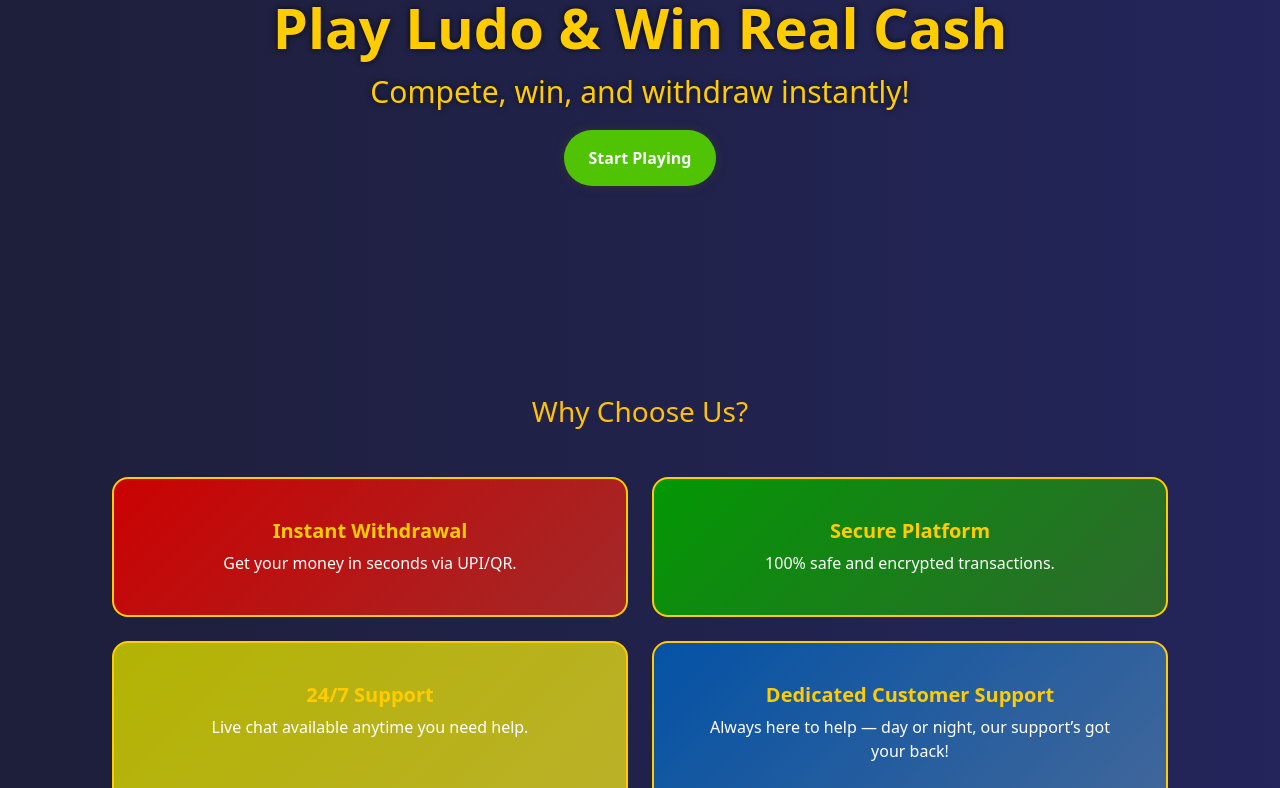
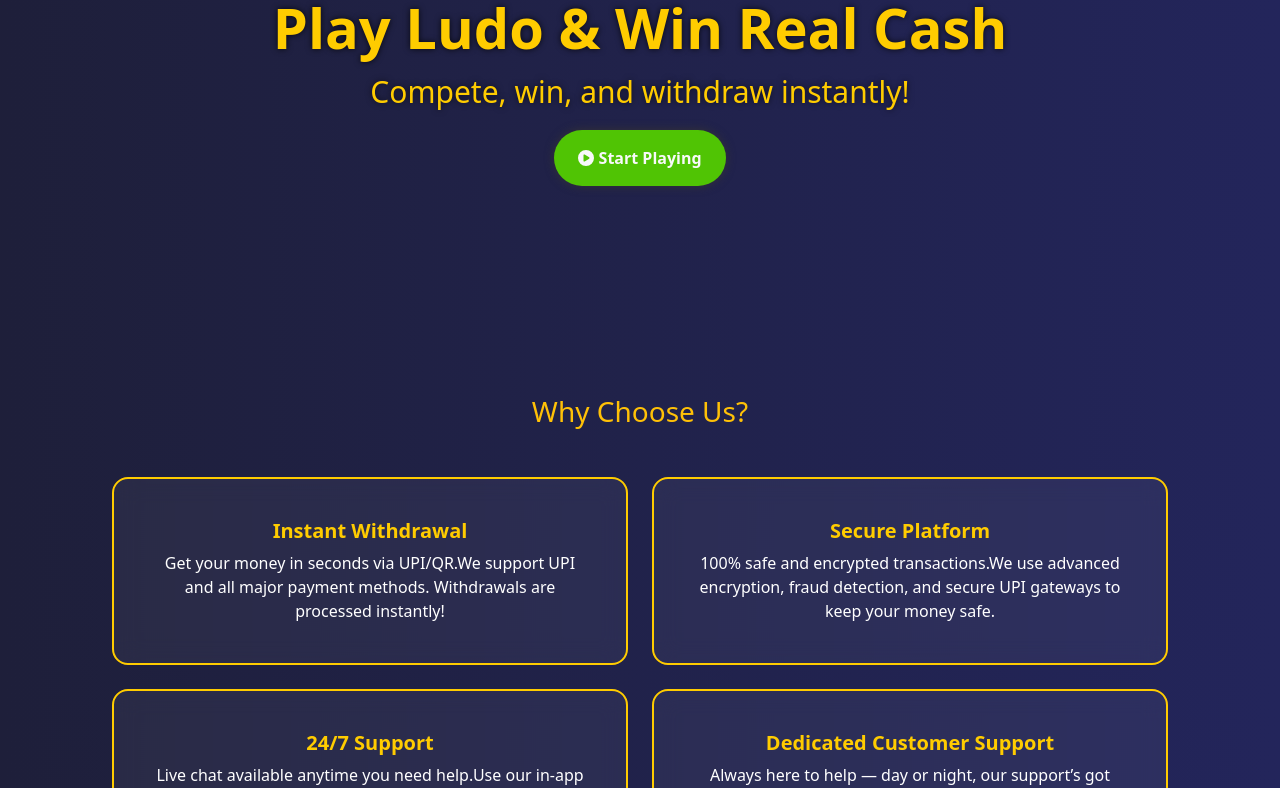
Before and after one commit to fojdar001/WinLudoProject, a React (Vite) app in the folder Frontend/ludo-frontend/: page / in a window 1280 px wide. Shown: the part 781-1569 px from the top of the page. Built offline with nearby package versions, Linux system fonts and the light colour scheme.

Commit message:
frontend

```diff
--- a/Frontend/ludo-frontend/package.json
+++ b/Frontend/ludo-frontend/package.json
@@ -13,6 +13,10 @@
     "django-start": "cmd /c \"cd /d C:\\Users\\HP\\Desktop\\Main\\WinLudoProject\\Backend\\ludo_backend && py manage.py runserver\""
   },
   "dependencies": {
+    "@fortawesome/fontawesome-svg-core": "^6.7.2",
+    "@fortawesome/free-brands-svg-icons": "^6.7.2",
+    "@fortawesome/free-solid-svg-icons": "^6.7.2",
+    "@fortawesome/react-fontawesome": "^0.2.2",
     "axios": "^1.8.4",
     "bootstrap": "^5.3.4",
     "react": "^19.0.0",
--- a/Frontend/ludo-frontend/src/components/Features.jsx
+++ b/Frontend/ludo-frontend/src/components/Features.jsx
@@ -3,9 +3,9 @@ import 'bootstrap/dist/css/bootstrap.min.css';
 import './css/Feautures.css';
 
 const features = [
-  { title: 'Instant Withdrawal', desc: 'Get your money in seconds via UPI/QR.', color: 'card-red' },
-  { title: 'Secure Platform', desc: '100% safe and encrypted transactions.', color: 'card-green' },
-  { title: '24/7 Support', desc: 'Live chat available anytime you need help.', color: 'card-yellow' },
+  { title: 'Instant Withdrawal', desc: 'Get your money in seconds via UPI/QR.We support UPI and all major payment methods. Withdrawals are processed instantly!', color: 'card-red' },
+  { title: 'Secure Platform', desc: '100% safe and encrypted transactions.We use advanced encryption, fraud detection, and secure UPI gateways to keep your money safe.', color: 'card-green' },
+  { title: ' 24/7 Support', desc: 'Live chat available anytime you need help.Use our in-app Live Chat (bottom-right) available 24/7', color: 'card-yellow' },
   { title: 'Dedicated Customer Support', desc: 'Always here to help — day or night, our support’s got your back!', color: 'card-blue' },
 ];
 
@@ -16,7 +16,7 @@ const Features = () => {
       <div className="container">
         <div className="row">
           {features.map((feature, index) => (
-            <div className="col-12 col-md-6 mb-4" key={index}>
+            <div className="col-6 col-sm-6 col-md-6 mb-4" key={index}>
               <div className={`card custom-card ${feature.color} text-center h-100 animate-card delay-${index}`}>
                 <div className="card-body">
                   <h5 className="card-title text-gold fw-bold">{feature.title}</h5>
@@ -27,6 +27,8 @@ const Features = () => {
           ))}
         </div>
       </div>
+
+
     </section>
   );
 };
--- a/Frontend/ludo-frontend/src/components/Hero.jsx
+++ b/Frontend/ludo-frontend/src/components/Hero.jsx
@@ -3,6 +3,9 @@ import 'bootstrap/dist/css/bootstrap.min.css';
 import './css/hero.css'
 import homepage from '../assets/homepage.png'
 import  { useState, useEffect } from 'react';
+import { FontAwesomeIcon } from '@fortawesome/react-fontawesome';
+import { faCirclePlay } from '@fortawesome/free-solid-svg-icons';
+
 
 
 
@@ -34,7 +37,7 @@ useEffect(() => {
     <img src="https://static-perf1.zupee.com/blog-images/uploads/2023/09/ludo-win-cash-online.webp" className="img-fluid" alt="..." />
   </div>
   <div className={`slide fade ${currentSlide === 4 ? "active" : ""}`}>
-    <img src="https://i.ytimg.com/vi/53CRHHDQ-78/maxresdefault.jpg?sqp=-oaymwEmCIAKENAF8quKqQMa8AEB-AH-CYAC0AWKAgwIABABGFYgEyh_MA8=&rs=AOn4CLAwJUwlZ2h4bKlYgakubznSIS5LNw" className="img-fluid" alt="..." />
+    <img src="https://time2play.com/app/uploads/2023/04/instant-withdrawal-usa.png" className="img-fluid" alt="..." />
   </div>
 </div>
 
@@ -54,7 +57,8 @@ useEffect(() => {
     <div className="container-text mt-3">
       <h1 className=" text-big display-4  fw-bold ">Play Ludo & Win Real Cash</h1>
         <p className="lead">Compete, win, and withdraw instantly!</p>
-        <button className="hero-btn btn-light btn-lg text-light fw-bold  rounded-pill py-3 px-4 border-0">Start Playing</button>
+        <button className="hero-btn btn-light btn-lg text-light fw-bold  rounded-pill py-3 px-4 border-0">
+          <FontAwesomeIcon icon={faCirclePlay}  />  Start Playing</button>
       </div>
     </section>
   );
--- a/Frontend/ludo-frontend/src/components/css/About.css
+++ b/Frontend/ludo-frontend/src/components/css/About.css
@@ -1,12 +1,12 @@
 .about-section {
     background: linear-gradient(135deg, #1e1f3a, #23255b);
     color: #ffffff;
-    padding: 70px 20px;
+    padding: 90px 20px;
     font-family: 'Segoe UI', sans-serif;
   }
 
   .about-container {
-    max-width: 1000px;
+    max-width: 1100px;
     margin: auto;
     padding: 5px;
   }
--- a/Frontend/ludo-frontend/src/components/css/Feautures.css
+++ b/Frontend/ludo-frontend/src/components/css/Feautures.css
@@ -4,6 +4,7 @@
   height: 100vh;
   padding-left: 100px;
   padding-right: 100px;
+
 
   }
   .custom-card {
@@ -20,91 +21,19 @@
   }
 
 
-  .custom-card:hover {
+
+  /* .custom-card:hover {
     transform: scale(1.05);
     box-shadow: 0 0 15px #ffcc00aa;
-  }
-
-  /* Ludo Colors with transparent background */
-  .card-red {
-    background: linear-gradient(135deg, rgba(204, 2, 2, 0.993), rgb(163, 41, 41)) !important;
-  }
-  .card-green {
-    background: linear-gradient(135deg, rgb(3, 151, 3), rgb(46, 104, 46)) !important;
-
-  }
-  .card-yellow {
-    background: linear-gradient(135deg, rgb(179, 179, 3), rgb(187, 177, 41)) !important;
-
-  }
-  .card-blue {
-    background: linear-gradient(135deg, rgba(2, 88, 175, 0.904), rgba(74, 122, 173, 0.781)) !important;
-
+  } */
+  .card-box:hover {
+    transform: translateY(-5px);
+    box-shadow: 0 0 15px rgba(255, 204, 0, 0.4);
+    transition: all 0.3s ease-in-out;
   }
 
 
 
-  /* Matching glow on hover */
-  .card-red:hover {
-    box-shadow: 0 0 15px rgba(255, 0, 0, 0.5);
-  }
-  .card-green:hover {
-    box-shadow: 0 0 15px rgba(0, 128, 0, 0.5);
-  }
-  .card-yellow:hover {
-    box-shadow: 0 0 15px rgba(255, 255, 0, 0.5);
-  }
-  .card-blue:hover {
-    box-shadow: 0 0 15px rgba(0, 0, 255, 0.5);
-  }
-
-
-
-
-   /* .custom-card {
-    background: rgba(255, 255, 255, 0.05);
-    border: 2px solid #ffcc00;
-    border-radius: 1rem;
-    padding: 1.5rem;
-    transition: transform 0.3s ease, box-shadow 0.3s ease;
-    z-index: 1;
-  }
-
-  .custom-card:hover {
-    transform: scale(1.05);
-    box-shadow: 0 0 15px #ffcc00aa;
-  }
-
-  .animate-card {
-    animation: fadeInUp 0.8s ease forwards;
-    opacity: 0;
-  }
-
-  .animate-card.delay-1 {
-    animation-delay: 0.2s;
-  }
-  .animate-card.delay-2 {
-    animation-delay: 0.4s;
-  }
-  .animate-card.delay-0 {
-    animation-delay: 0s;
-  }
-
-  .animate-card.delay-3 {
-    animation-delay: 0.6s;
-  }
-
-   */
-  /* @keyframes fadeInUp {
-    0% {
-      opacity: 0;
-      transform: translateY(40px);
-    }
-    100% {
-      opacity: 1;
-      transform: translateY(0);
-    }
-  } */
   @media (max-width: 480px) {
     .features-section {
       padding-left: 1rem;
@@ -113,13 +42,29 @@
       height: auto; /* Remove fixed height for mobile */
     }
 
-    .custom-card {
+    /* .custom-card {
       flex-direction: column;
       padding: 1rem;
       margin-bottom: 1.5rem;
       text-align: center;
+    } */
+    .custom-card {
+      padding: 12px;
+      min-height: 160px; /* Card ki height chhoti kar di */
+      display: flex;
+      flex-direction:column ;
+      justify-content: center;
+      align-items: center;
     }
 
+    .card-title {
+      font-size: 0.85rem; /* Title font size chhota */
+    }
+
+    .card-text {
+      font-size: 0.7rem; /* Description font size chhota */
+      line-height: 1.3;
+    }
     .custom-card img {
       width: 60px;
       height: 60px;
--- a/Frontend/ludo-frontend/src/components/css/Help.css
+++ b/Frontend/ludo-frontend/src/components/css/Help.css
@@ -1,7 +1,7 @@
 .help-section {
     background: linear-gradient(to bottom, #1e1f3a, #2e2f5e);
     color: #fff;
-    padding: 70px 20px;
+    padding: 90px 20px;
     font-family: 'Segoe UI', sans-serif;
   }
 
--- a/Frontend/ludo-frontend/src/components/css/Howtoplay.css
+++ b/Frontend/ludo-frontend/src/components/css/Howtoplay.css
@@ -1,6 +1,6 @@
 .howtoplay-section {
     background: linear-gradient(135deg, #1e1f3a, #23255b);
-    padding-top: 70px;
+    padding-top: 90px;
     padding-bottom: 100px;
   }
 
--- a/Frontend/ludo-frontend/src/components/css/Terms&conditions.css
+++ b/Frontend/ludo-frontend/src/components/css/Terms&conditions.css
@@ -1,7 +1,7 @@
 .terms-section {
     background: linear-gradient(135deg, #1e1f3a, #23255b);
     color: #fff;
-    padding: 75px 20px;
+    padding: 90px 20px;
     font-family: 'Segoe UI', sans-serif;
   }
 
--- a/Frontend/ludo-frontend/src/components/css/hero.css
+++ b/Frontend/ludo-frontend/src/components/css/hero.css
@@ -41,10 +41,10 @@
       width: 100%;
       height: 100%;
       opacity: 0;
-      animation: fadeSlideshow 25s infinite;
+
     }
 
-   .slide:nth-child(1) {
+   /* .slide:nth-child(1) {
       animation-delay: 0s;
     }
     .slide:nth-child(2) {
@@ -54,12 +54,12 @@
       animation-delay: 10s;
     }
     .slide:nth-child(4) {
-      animation-delay: 15s;
+      animation-delay: 4s;
     }
     .slide:nth-child(5) {
-      animation-delay: 20s;
+      animation-delay: 4s;
     }
-
+     */
     .slide img {
       width: 100%;
       height: 100%;
@@ -128,6 +128,9 @@
 
 
  @media (max-width: 480px) {
+
+
+
   .hero-section{
     height: 80vh;
     display: flex;
```
Also changed, not shown: 1 other file (tests, documents, lock files or other folders).
